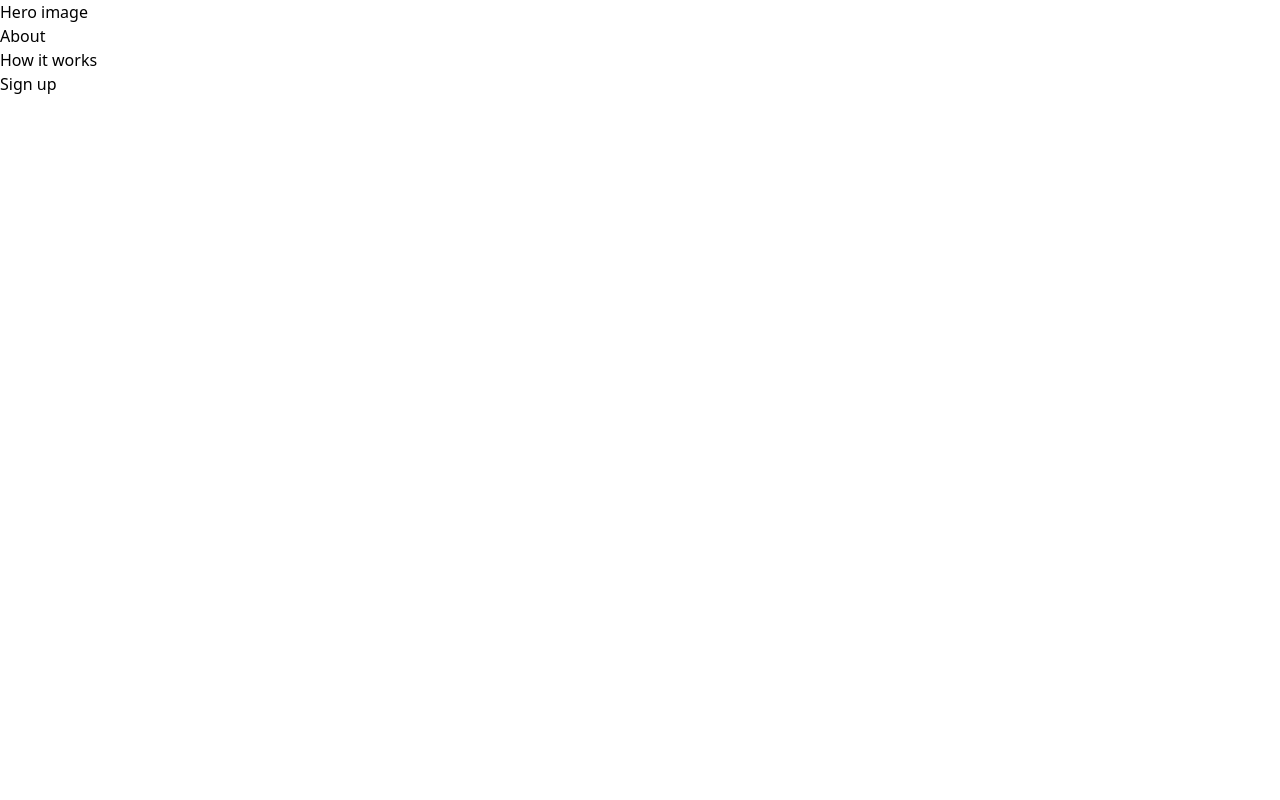
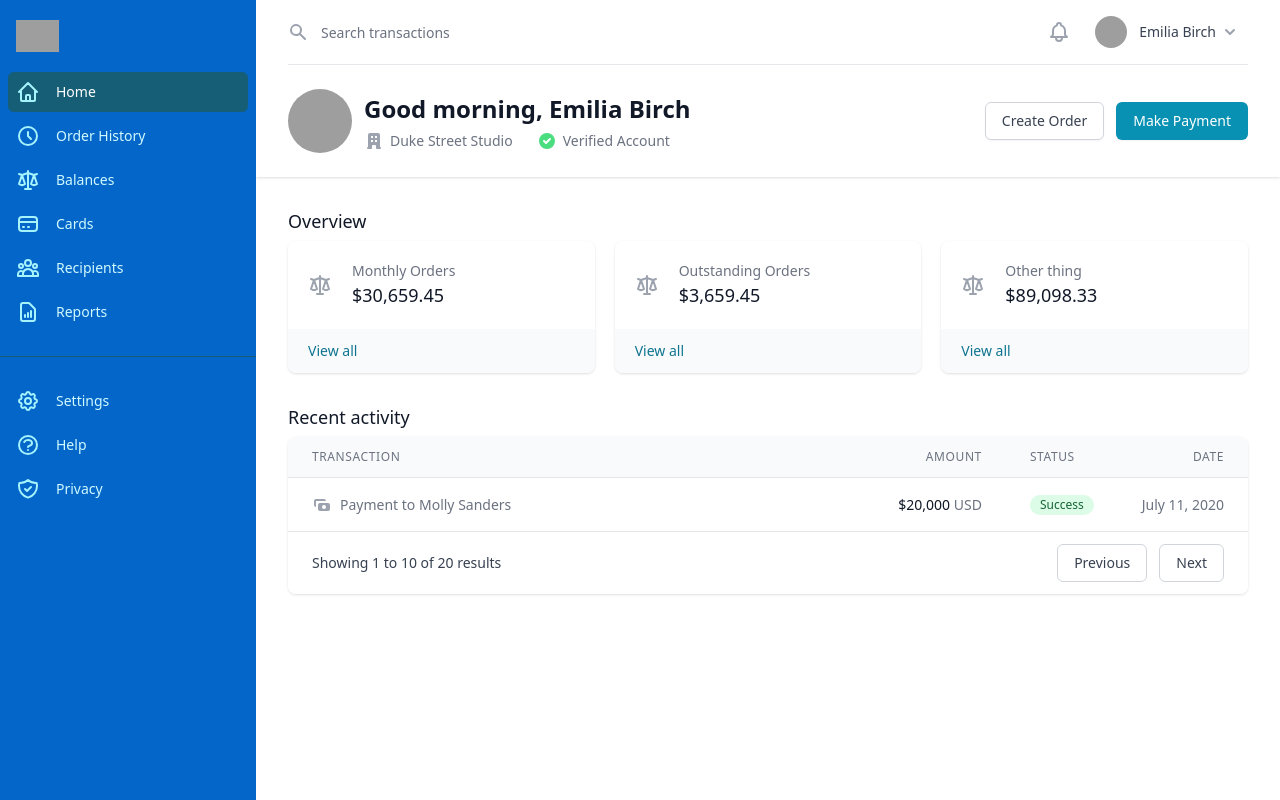
Before and after one commit to HubOEM/huboem-frontend, a React (Create React App) app: page / in a window 1280 px wide. Built offline with nearby package versions, Linux system fonts and the light colour scheme; grey boxes are pictures that could not be loaded.

Commit message:
small updates

```diff
--- a/src/Pages/Dashboard.js
+++ b/src/Pages/Dashboard.js
@@ -205,7 +205,7 @@ function Dashboard() {
         {/* Static sidebar for desktop */}
         <div className="hidden lg:flex lg:w-64 lg:flex-col lg:fixed lg:inset-y-0">
           {/* Sidebar component, swap this element with another sidebar if you like */}
-          <div className="flex flex-col flex-grow bg-cyan-700 pt-5 pb-4 overflow-y-auto">
+          <div className="flex flex-col flex-grow bg-[#0466c8] pt-5 pb-4 overflow-y-auto">
             <div className="flex items-center flex-shrink-0 px-4">
               <img
                 className="h-8 w-auto"
--- a/src/Pages/HomePage.js
+++ b/src/Pages/HomePage.js
@@ -13,7 +13,7 @@ import OrderFeed from '../Components/OrderFeed'
 function HomePage() {
   return (
     <div>
-        {/* <Dashboard /> */}
+        <Dashboard />
         {/* <Settings /> */}
         {/* <HeroSection />
         <OrderSummary />
--- a/tailwind.config.js
+++ b/tailwind.config.js
@@ -9,6 +9,7 @@ module.exports = {
     extend: {
       colors: {
         cyan: colors.cyan,
+        blue: '##E4EBFA'
       },
     },
   },
```
